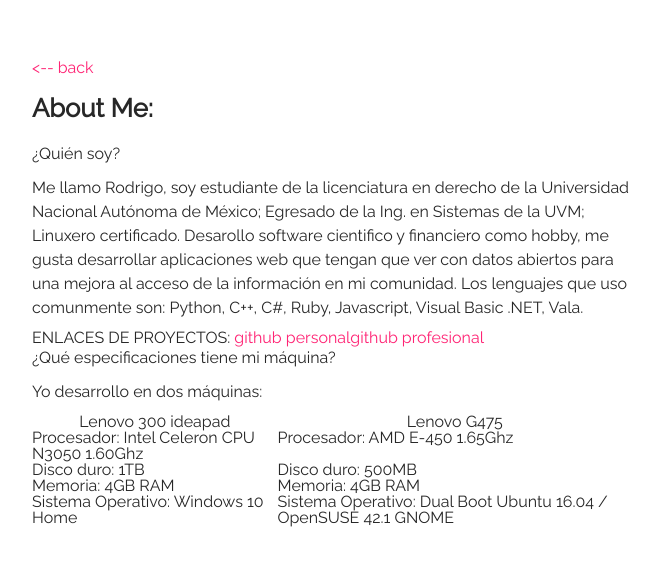
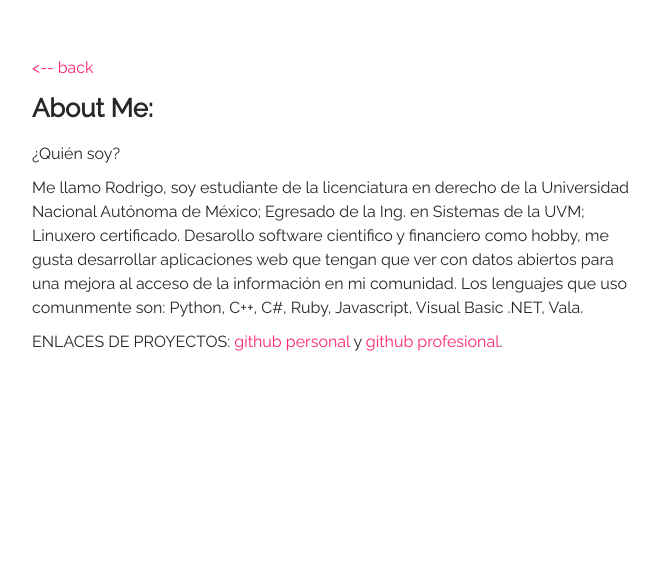
Before and after one commit to 34kk/34kk.github.io, a Jekyll site: the page built from me/index.md, in a window 1280 px wide. Shown: the top 566 px of the page, without its empty margins (308-968 px from the left). Built offline with Jekyll 4.4.1, drawn with Linux system fonts in a browser that asks for light colours.

Commit message:
Update index.md

```diff
--- a/me/index.md
+++ b/me/index.md
@@ -6,15 +6,4 @@ layout: about
 
 Me llamo Rodrigo, soy estudiante de la licenciatura en derecho de la Universidad Nacional Autónoma de México; Egresado de la Ing. en Sistemas de la UVM; Linuxero certificado. Desarollo software cientifico y financiero como hobby, me gusta desarrollar aplicaciones web que tengan que ver con datos abiertos para una mejora al acceso de la información en mi comunidad.  Los lenguajes que uso comunmente son: Python, C++, C#, Ruby, Javascript, Visual Basic .NET, Vala.
 
-ENLACES DE PROYECTOS: [github personal](http://github.com/perseoq) | [github profesional](http://github.com/34kk)
-
-**¿Qué especificaciones tiene mi máquina?**
-
-Yo desarrollo en dos máquinas:
-
-Lenovo 300 ideapad | Lenovo G475
--- | --
-Procesador: Intel Celeron CPU N3050 1.60Ghz | Procesador: AMD E-450 1.65Ghz
-Disco duro: 1TB | Disco duro: 500MB
-Memoria: 4GB RAM | Memoria: 4GB RAM
-Sistema Operativo: Windows 10 Home | Sistema Operativo: Dual Boot Ubuntu 16.04 / OpenSUSE 42.1 GNOME
+ENLACES DE PROYECTOS: [github personal](http://github.com/perseoq) y [github profesional](http://github.com/34kk).
```
